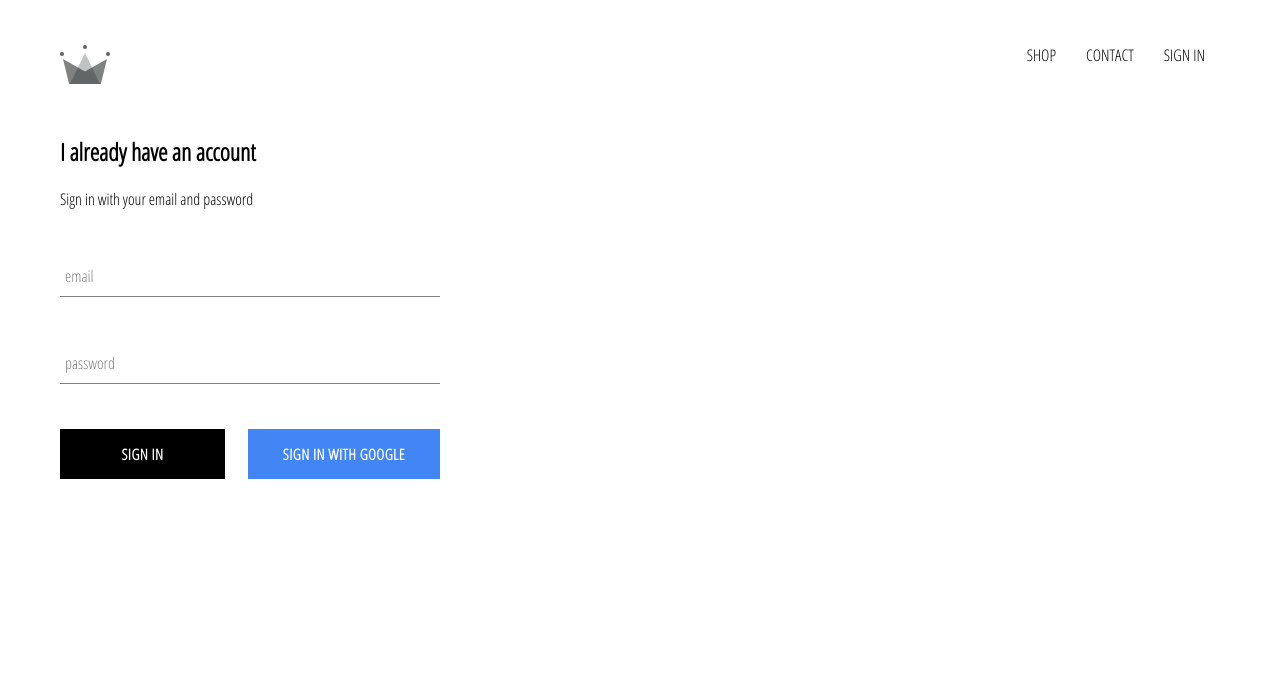
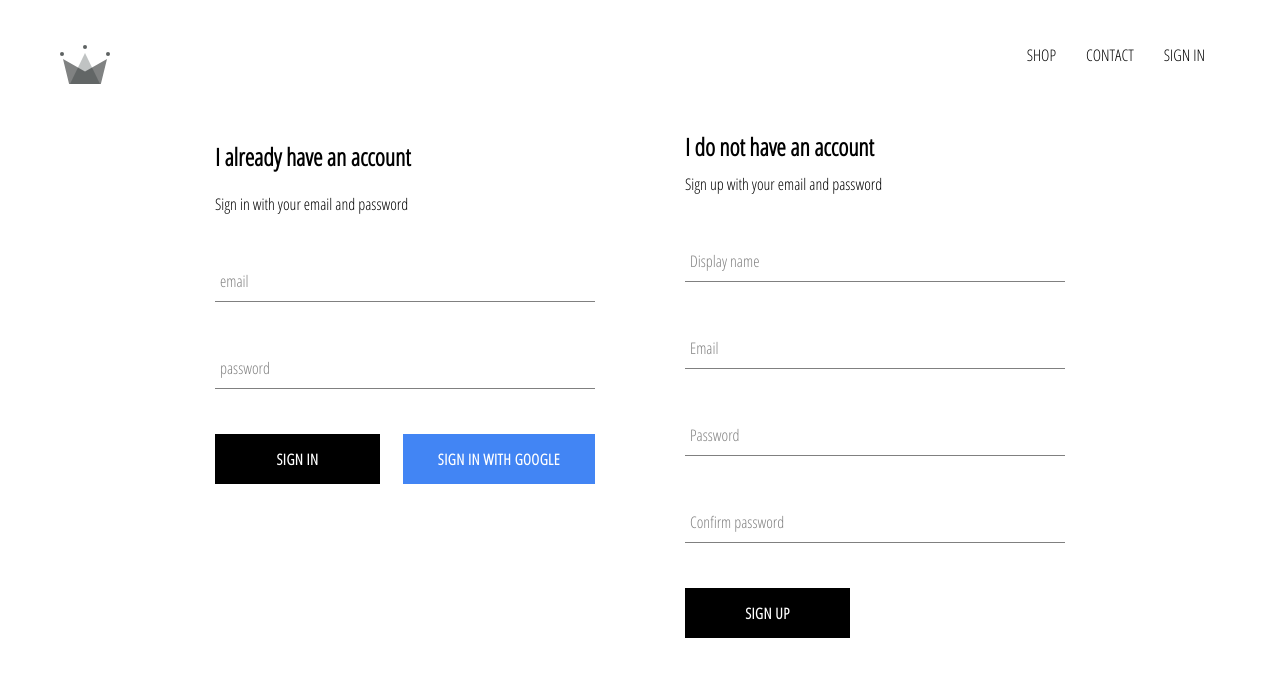
Before and after one commit to VirtuaaliSeppo/crwn-clothing, a React (Create React App) app: page /signin in a window 1280 px wide. Shown: the top 676 px of the page. Built offline with nearby package versions, Linux system fonts and the light colour scheme; no server answers.

Commit message:
email and password sign up

```diff
--- a/src/App.js
+++ b/src/App.js
@@ -5,7 +5,7 @@
 import ShopPage from "./pages/shop/shop.component";
 import SignInAndSignUpPage from "./pages/sign-in-and-sign-up/sign-in-and-sign-up.component";
 import Header from "./components/header/header.component";
-import { auth } from "./firebase/firebase.utils";
+import { auth, createUserProfileDocument } from "./firebase/firebase.utils";
 
 class App extends React.Component {
   constructor() {
@@ -19,8 +19,21 @@
   unSubscribeFromAuth = null;
 
   componentDidMount() {
-    this.unSubscribeFromAuth = auth.onAuthStateChanged((user) => {
-      this.setState({ currentUser: user });
+    this.unSubscribeFromAuth = auth.onAuthStateChanged(async (userAuth) => {
+      if (userAuth) {
+        const userRef = await createUserProfileDocument(userAuth);
+        userRef.onSnapshot((snapShot) => {
+          this.setState({
+            currentUser: {
+              id: snapShot.id,
+              ...snapShot.data(),
+            },
+          });
+          console.log(this.state);
+        });
+      } else {
+        this.setState({ currentUser: userAuth });
+      }
     });
   }
 
--- /dev/null
+++ b/src/components/sign-up/sign-up.component.jsx
@@ -0,0 +1,100 @@
+import React from "react";
+import FormInput from "../form-input/form-input.component";
+import CustomButton from "../custom-button/custom-button.component";
+import { auth, createUserProfileDocument } from "../../firebase/firebase.utils";
+
+import "./sign-up.styles.scss";
+
+class SignUp extends React.Component {
+  constructor() {
+    super();
+
+    this.state = {
+      displayName: "",
+      email: "",
+      password: "",
+      confirmPassword: "",
+    };
+  }
+
+  handleSubmit = async (event) => {
+    event.preventDefault();
+    const { displayName, email, password, confirmPassword } = this.state;
+
+    if (password !== confirmPassword) {
+      alert("Passwords don't match");
+      return;
+    }
+
+    try {
+      const { user } = await auth.createUserWithEmailAndPassword(
+        email,
+        password
+      );
+
+      await createUserProfileDocument(user, { displayName });
+
+      this.setState({
+        displayName: "",
+        email: "",
+        password: "",
+        confirmPassword: "",
+      });
+    } catch (e) {
+      console.log(e);
+    }
+  };
+
+  handleChange = (event) => {
+    const { name, value } = event.target;
+
+    this.setState({ [name]: value });
+  };
+
+  render() {
+    const { displayName, email, password, confirmPassword } = this.state;
+    return (
+      <div className="sign-up">
+        <h2 className="title">I do not have an account</h2>
+        <span> Sign up with your email and password</span>
+        <form className="sign-up-form" onSubmit={this.handleSubmit}>
+          <FormInput
+            type="text"
+            name="displayName"
+            value={displayName}
+            onChange={this.handleChange}
+            label="Display name"
+            required
+          ></FormInput>
+          <FormInput
+            type="email"
+            name="email"
+            value={email}
+            onChange={this.handleChange}
+            label="Email"
+            required
+          ></FormInput>
+          <FormInput
+            type="password"
+            name="password"
+            value={password}
+            onChange={this.handleChange}
+            label="Password"
+            required
+          ></FormInput>
+          <FormInput
+            type="password"
+            name="confirmPassword"
+            value={confirmPassword}
+            onChange={this.handleChange}
+            label="Confirm password"
+            required
+          ></FormInput>
+          <CustomButton type="submit">SIGN UP</CustomButton>
+        </form>
+      </div>
+    );
+  }
+}
+
+export default SignUp;
--- /dev/null
+++ b/src/components/sign-up/sign-up.styles.scss
@@ -0,0 +1,9 @@
+.sign-up {
+  width: 380px;
+  display: flex;
+  flex-direction: column;
+
+  .title {
+    margin: 10px 0;
+  }
+}
--- a/src/firebase/firebase.utils.js
+++ b/src/firebase/firebase.utils.js
@@ -11,6 +11,30 @@
   appId: "1:553627718318:web:5334cfcfb3dc742582533f",
 };
 
+export const createUserProfileDocument = async (userAuth, additionalData) => {
+  if (!userAuth) return;
+
+  const userRef = firestore.doc(`users/${userAuth.uid}`);
+  const snapShot = await userRef.get();
+
+  if (!snapShot.exists) {
+    const { displayName, email } = userAuth;
+    const createdAt = new Date();
+
+    try {
+      await userRef.set({
+        displayName,
+        email,
+        createdAt,
+        ...additionalData,
+      });
+    } catch (error) {
+      console.log("Error creating users", error.message);
+    }
+  }
+  return userRef;
+};
+
 firebase.initializeApp(config);
 
 export const auth = firebase.auth();
--- a/src/pages/sign-in-and-sign-up/sign-in-and-sign-up.component.jsx
+++ b/src/pages/sign-in-and-sign-up/sign-in-and-sign-up.component.jsx
@@ -1,10 +1,12 @@
 import React from "react";
 import "./sign-in-and-sign-up.styles.scss";
 import SignIn from "../../components/sign-in/sign-in.component";
+import SignUp from "../../components/sign-up/sign-up.component";
 
 const SignInAndSignUpPage = () => (
   <div className="sign-in-and-sign-up">
     <SignIn />
+    <SignUp />
   </div>
 );
 
--- a/src/pages/sign-in-and-sign-up/sign-in-and-sign-up.styles.scss
+++ b/src/pages/sign-in-and-sign-up/sign-in-and-sign-up.styles.scss
@@ -0,0 +1,6 @@
+.sign-in-and-sign-up {
+  width: 850px;
+  display: flex;
+  justify-content: space-between;
+  margin: 30px auto;
+}
```
